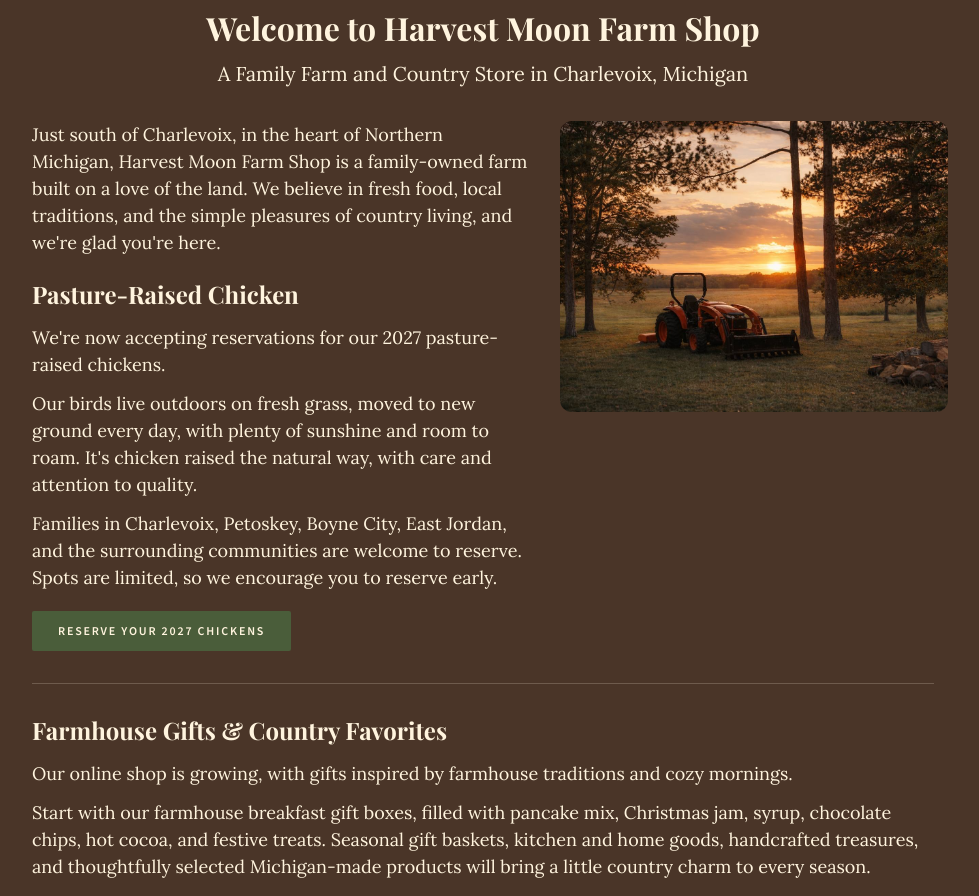
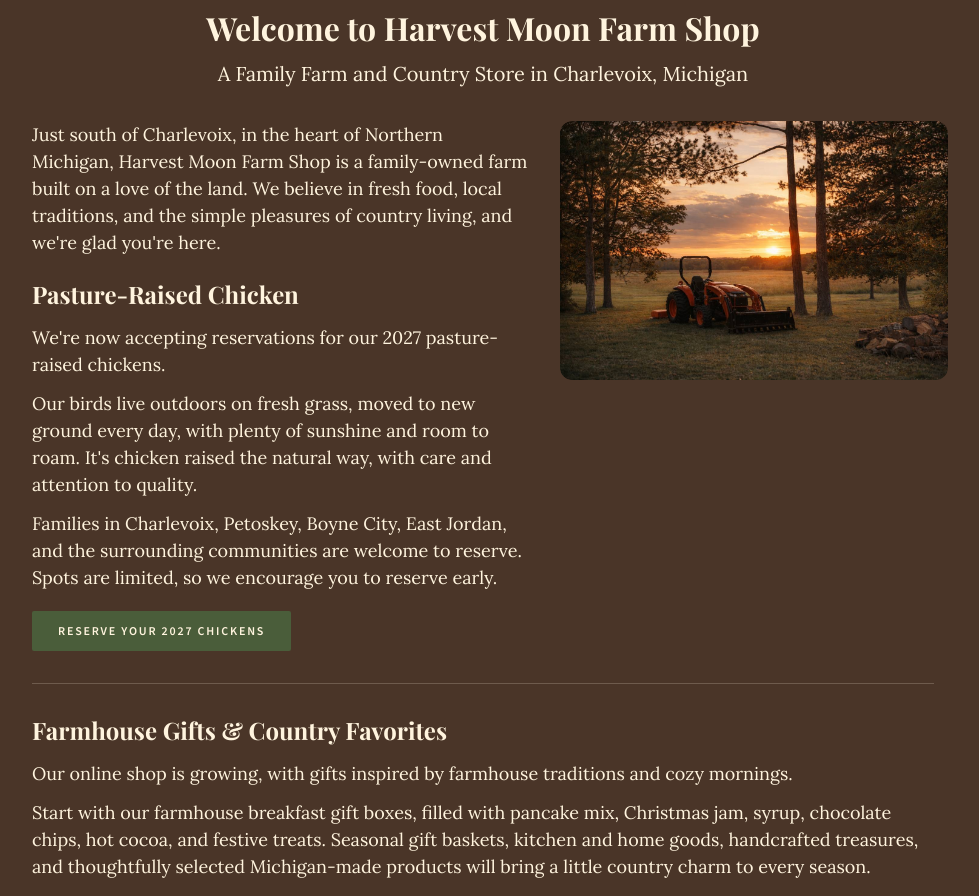
Before and after one commit to Sherryfarmshop/harvest-moon-website, a Next.js app: page / in a window 1280 px wide. Shown: the part 2260-3156 px from the top of the page, without its empty margins (157-1136 px from the left). Built offline with nearby package versions, Linux system fonts and the light colour scheme; a web font is replaced by a local one.

Commit message:
Tractor photo: natural height matching text block, no distortion

```diff
--- a/src/components/WelcomeSection.tsx
+++ b/src/components/WelcomeSection.tsx
@@ -44,12 +44,14 @@ export default function WelcomeSection() {
           </div>
 
           {/* Right - tractor photo */}
-          <div className="relative overflow-hidden mt-6 md:mt-0" style={{ borderRadius: '12px', aspectRatio: '4/3' }}>
+          <div className="relative overflow-hidden mt-6 md:mt-0" style={{ borderRadius: '12px' }}>
             <Image
               src="/images/tractor-sunset.jpg"
               alt="Orange tractor at sunset on Harvest Moon Farm near Charlevoix Michigan"
-              fill
-              className="object-cover"
+              width={600}
+              height={450}
+              className="w-full h-auto object-cover"
+              style={{ borderRadius: '12px' }}
             />
           </div>
 
```
